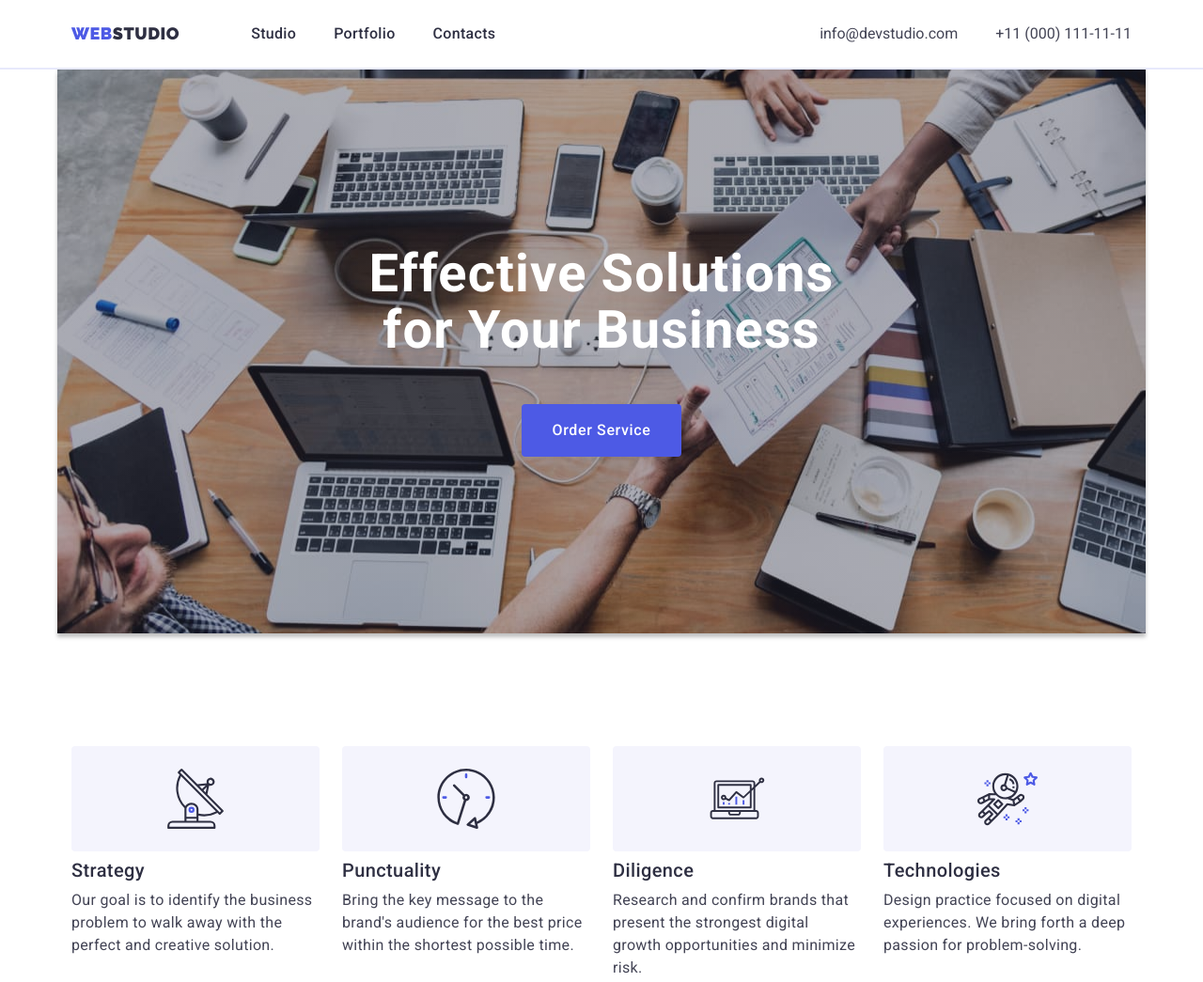
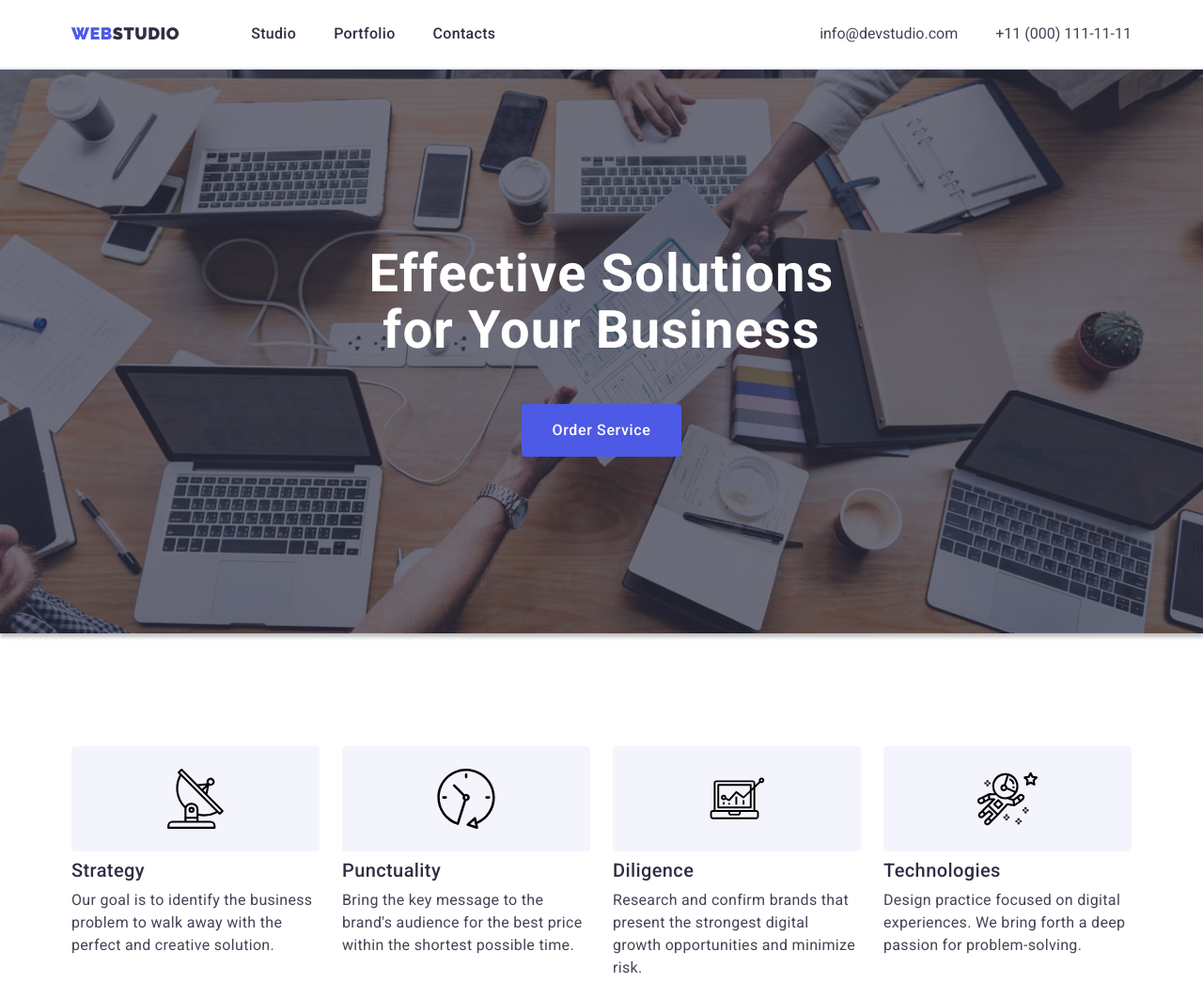
Before and after one commit to VitaliiKonta/goit-markup-hw-04, a plain HTML site: page index.html in a window 1280 px wide. Shown: the top 1045 px of the page at 94% size. Drawn offline with nearby package versions, Linux system fonts and the light colour scheme.

Commit message:
bug fixed, final hw4

```diff
--- a/css/styles.css
+++ b/css/styles.css
@@ -61,6 +61,8 @@ img {
 
 .header-border {
   border-bottom: 2px solid #e7e9fc;
+  box-shadow: 0px 2px 1px rgba(46, 47, 66, 0.08),
+    0px 1px 1px rgba(46, 47, 66, 0.16), 0px 1px 6px rgba(46, 47, 66, 0.08);
 }
 .nav-container {
   display: flex;
@@ -150,20 +152,27 @@ img {
 /* +++++++++++++++++++++++++++++++++========================MAIN-PAGE========================================+++++++++++++++++++ */
 /* ===========================HERO================================ */
 
+.hero-background {
+  background: var(--background-color);
+  background-image: linear-gradient(
+      rgba(46, 47, 66, 0.7),
+      rgba(46, 47, 66, 0.7)
+    ),
+    url(../images/people-office-bgi.jpg);
+  background-repeat: no-repeat;
+  background-position: center;
+  background-size: 1440px 100%;
+  box-shadow: 0px 4px 4px rgb(0 0 0 / 25%);
+}
+
 .hero-container {
   max-width: 1440px;
-  background: var(--background-color);
-  background-image: linear-gradient(
-      rgba(46, 47, 66, 0.4),
-      rgba(46, 47, 66, 0.4)
-    ),
-    url(../images/people-office-bgi.jpg);
+
   text-align: center;
   padding-bottom: 188px;
   padding-top: 188px;
   margin-left: auto;
   margin-right: auto;
-  box-shadow: 0px 4px 4px rgb(0 0 0 / 25%);
 }
 
 .hero-title {
@@ -218,7 +227,9 @@ img {
 .benefits-icon {
   display: flex;
   justify-content: center;
-  padding: 24px 100px;
+  align-items: center;
+  height: 112px;
+  /* padding: 24px 100px; */
   background: #f4f4fd;
   border-radius: 4px;
 }
@@ -393,9 +404,6 @@ img {
   border-color: var(--btn-accent-color);
 }
 
-.client-icon {
-}
-
 /* ==============================FOOTER========================= */
 
 .footer-section {
```
